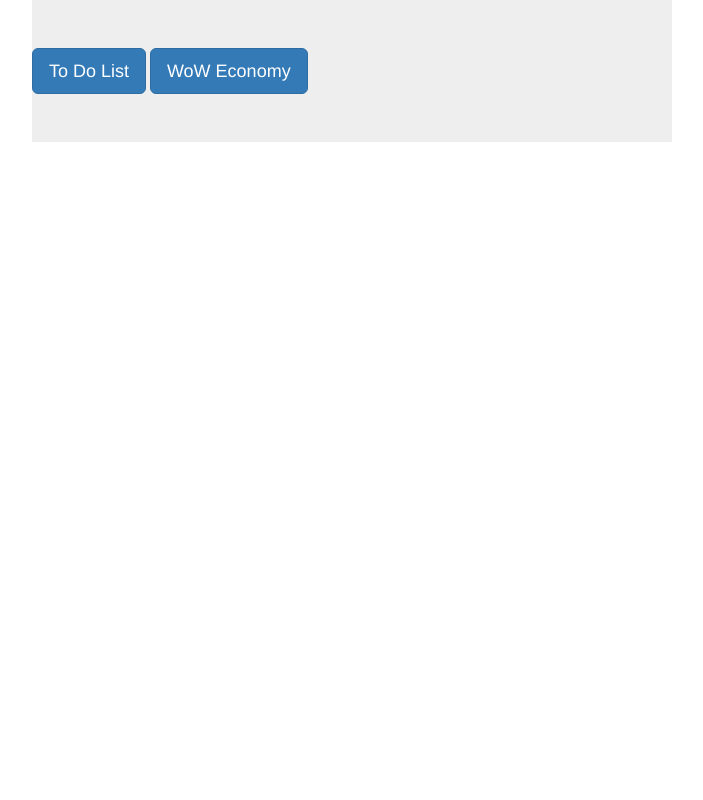
After one commit to shokodash/Test-Driven-Deveplopment_Python, a Django app: page / in a window 1280 px wide. The commit adds this page. Shown: the whole page, without its empty margins (288-991 px from the left). Run offline with Django 3.2, Linux system fonts and the light colour scheme; some libraries are stand-ins or nearby versions.

Commit message:
Add some more buttons

```diff
--- a/lists/templates/base.html
+++ b/lists/templates/base.html
@@ -8,6 +8,8 @@
     <link rel="stylesheet" type="text/css" href="/static/base.css">
 </head>
 <body>
+{% block homebutton %}
+{% endblock %}
 <div class="row">
     <div class="col-md-6 col-md-offset-3 jumbotron">
         <div class="text-center">
--- a/lists/templates/home.html
+++ b/lists/templates/home.html
@@ -6,3 +6,7 @@
 {% block header_text %}Start a new To-Do list{% endblock %}
 
 {% block form_action %}/todo/lists/new{% endblock %}
+
+{% block homebutton %}
+    <button class="btn btn-primary btn-lg" type="button" onclick="location.href='/';">Home</button>
+{% endblock %}
--- /dev/null
+++ b/lists/templates/index.html
@@ -0,0 +1,16 @@
+<html>
+<head>
+    <meta charset="utf-8">
+    <meta http-equiv="X-UA-Compatible" content="IE=edge">
+    <meta name="viewport" content="width=device-width, initial-scale=1">
+    <title>Welcome</title>
+    <link href="/static/bootstrap/css/bootstrap.min.css" rel="stylesheet">
+    <link rel="stylesheet" type="text/css" href="/static/base.css">
+</head>
+<body>
+<div class="col-md-6 col-md-offset-3 jumbotron">
+    <button class="btn btn-primary btn-lg" type="button" onclick="location.href='/todo';">To Do List</button>
+    <button class="btn btn-primary btn-lg" type="button">WoW Economy</button>
+</div>
+</body>
+</html>
--- a/lists/templates/list.html
+++ b/lists/templates/list.html
@@ -4,6 +4,10 @@
 {% block header_text %}Your To-Do list{% endblock %}
 
 {% block form_action %}/todo/lists/{{ list.id }}/add_item{% endblock %}
+
+{% block homebutton %}
+    <button class="btn btn-primary btn-lg" type="button" onclick="location.href='/';">Home</button>
+{% endblock %}
 
 {% block button %}
 <button class="btn btn-primary btn-lg" type="button" onclick="location.href='/todo';">New List</button>
--- a/lists/views.py
+++ b/lists/views.py
@@ -1,5 +1,8 @@
 from django.shortcuts import redirect, render
 from lists.models import Item, List
+
+def index(request):
+    return render(request, 'index.html')
 
 def home_page(request):
     return render(request, 'home.html')
--- a/superlists/urls.py
+++ b/superlists/urls.py
@@ -3,6 +3,7 @@ from lists import urls as list_urls
 from lists import views as list_views
 
 urlpatterns = [
+    url(r'^$', list_views.index, name='index'),
     url(r'^todo/$', list_views.home_page, name='home'),
     url(r'^todo/lists/', include(list_urls))
 ]
```
